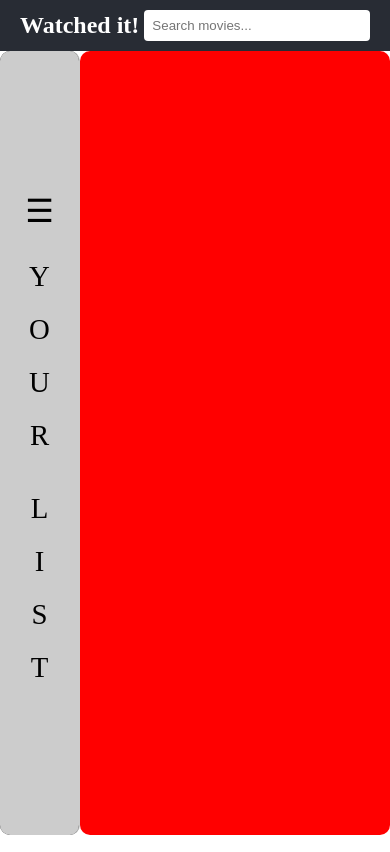
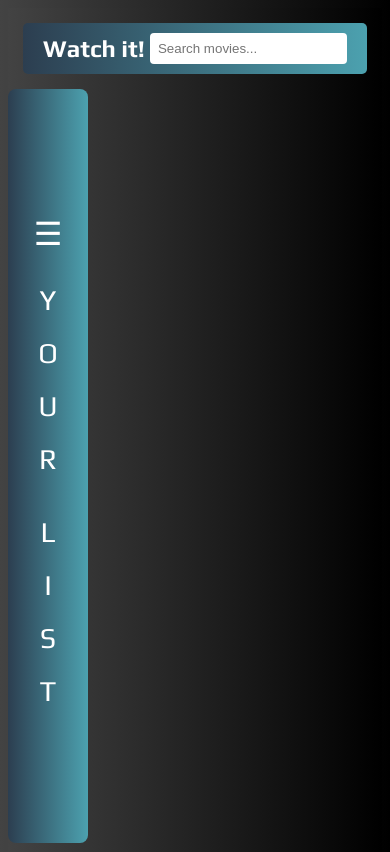
Before and after one commit to frestaris/watch-it, a React (Create React App) app: page / in a window 390 px wide. Built offline with nearby package versions, Linux system fonts and the light colour scheme.

Commit message:
responsive and colored

```diff
--- a/public/index.html
+++ b/public/index.html
@@ -11,7 +11,13 @@
     />
     <link rel="apple-touch-icon" href="%PUBLIC_URL%/logo192.png" />
     <link rel="manifest" href="%PUBLIC_URL%/manifest.json" />
-    <title>React App</title>
+    <title>Watch it!</title>
+    <link rel="preconnect" href="https://fonts.googleapis.com" />
+    <link rel="preconnect" href="https://fonts.gstatic.com" crossorigin />
+    <link
+      href="https://fonts.googleapis.com/css2?family=Play:wght@400;700&display=swap"
+      rel="stylesheet"
+    />
   </head>
   <body>
     <noscript>You need to enable JavaScript to run this app.</noscript>
--- a/src/components/Main.css
+++ b/src/components/Main.css
@@ -1,7 +1,7 @@
 /* main.css */
 .main {
   flex-grow: 1;
-  background-color: red;
+  background-color: transparent;
   overflow-y: auto;
   padding: 10px;
   border-radius: 10px;
@@ -13,11 +13,11 @@
 }
 
 .movie-card {
-  background-color: #fff;
   border-radius: 8px;
   position: relative;
   margin: 2.5px 5px;
   cursor: pointer;
+  box-shadow: 0px 4px 8px rgba(255, 255, 255, 0.8);
 }
 
 .movie-poster {
--- a/src/components/MovieDetail.css
+++ b/src/components/MovieDetail.css
@@ -1,98 +1,8 @@
-/* .details {
-  display: flex;
-  flex-direction: row;
-  max-height: calc(100vh - 60px);
-  overflow-y: auto;
-  padding: 20px;
-}
-
-.hero {
-  position: relative;
-  flex: 1;
-}
-
-.hero,
-.hero-overview {
-  flex: 1;
-  display: flex;
-  flex-direction: column;
-  border-radius: 8px;
-}
-
-.hero-overview {
-  background-color: red;
-  margin-left: 5px;
-}
-
-.hero img {
-  width: 100%;
-  border-radius: 8px;
-  flex: 1;
-  object-fit: cover;
-}
-
-.btn-back {
-  position: absolute;
-  top: 10px;
-  left: 10px;
-  background-color: rgba(0, 56, 116, 0.8);
-  color: white;
-  border: none;
-  border-radius: 5px;
-  padding: 10px 15px;
-  cursor: pointer;
-  font-size: 16px;
-  transition: background-color 0.3s;
-}
-
-.btn-back:hover {
-  background-color: rgba(0, 86, 179, 0.8);
-}
-
-.btn-add {
-  position: absolute;
-  top: 10px;
-  right: 10px;
-  background-color: rgba(0, 211, 95, 0.8);
-  color: white;
-  border: none;
-  border-radius: 50%;
-  padding: 10px 15px;
-  cursor: pointer;
-  font-size: 16px;
-  transition: background-color 0.3s;
-}
-
-.btn-add:hover {
-  background-color: rgba(0, 179, 0, 0.8);
-}
-
-.hero-overview h2 {
-  padding-bottom: 5px;
-}
-
-@media (max-width: 1000px) {
-  .details {
-    flex-direction: column;
-    max-height: none;
-  }
-
-  .hero {
-    margin-bottom: 10px;
-  }
-
-  .hero-overview {
-    margin-left: 0;
-    padding: 20px;
-  }
-} */
-
 .details {
   display: flex;
-  flex-direction: row;
-  max-height: calc(100vh - 60px);
+  height: calc(100vh - 90px);
   overflow-y: auto;
-  padding: 20px;
+  margin-left: 10px;
 }
 
 .hero,
@@ -108,18 +18,16 @@
 }
 
 .hero-overview {
-  background-color: #f8f9fa; /* Light gray background for contrast */
-  margin-left: 20px; /* Increased margin for better spacing */
-  padding: 20px; /* Consistent padding */
-  border-radius: 8px; /* Smooth corners */
-  box-shadow: 0 2px 10px rgba(0, 0, 0, 0.1); /* Subtle shadow for depth */
+  background-color: transparent;
+  color: white;
+  margin-left: 20px;
 }
 
 .hero img {
   width: 100%;
   border-radius: 8px;
-  flex: 1;
   object-fit: cover;
+  padding-bottom: 10px;
 }
 
 .btn-back {
@@ -156,31 +64,35 @@
 }
 
 .hero-overview h2 {
-  font-size: 24px; /* Larger font size for the title */
-  margin: 0 0 10px; /* Top margin removed, bottom margin added */
-  font-weight: bold; /* Bold text for emphasis */
-  color: #333; /* Darker color for contrast */
+  font-size: 24px;
+  margin: 0 0 10px;
+  font-weight: bold;
 }
 
 .hero-overview p {
-  margin: 5px 0; /* Consistent margin for paragraphs */
-  color: #555; /* Slightly lighter text color for body text */
+  margin: 5px 0;
 }
 
 .rating {
-  display: flex; /* Flexbox for rating elements */
-  align-items: center; /* Center align items */
-  margin: 10px 0; /* Margin for spacing */
+  display: flex;
+  align-items: center;
+}
+.hero-overview h2 {
+  text-decoration: underline;
+}
+em {
+  color: grey;
+  font-size: 1.2rem;
+}
+.rating button {
+  margin-left: 10px;
 }
 
-.rating button {
-  margin-left: 10px; /* Space between rating and button */
-}
-
-@media (max-width: 1000px) {
+@media (max-width: 1100px) {
   .details {
     flex-direction: column;
     max-height: none;
+    padding-bottom: 10px;
   }
 
   .hero {
--- a/src/components/MovieDetail.js
+++ b/src/components/MovieDetail.js
@@ -93,15 +93,15 @@ const MovieDetail = ({ selectedId, onCloseMovie, watched, onAddWatched }) => {
         <p>Duration: {runtime}</p>
         <p>Genre: {genre}</p>
         <p>
+          IMDB Rating - {imdbRating}
           <span>⭐</span>
-          {imdbRating} IMDB Rating
         </p>
 
         <div className="rating">
           {isWatched ? (
             <p>
+              Your Rating - {watchedUserRating}
               <span>⭐</span>
-              {watchedUserRating} Your Rating
             </p>
           ) : (
             <>
--- a/src/components/Navbar.css
+++ b/src/components/Navbar.css
@@ -2,8 +2,10 @@
   display: flex;
   justify-content: space-between;
   align-items: center;
-  background-color: #282c34;
+  background-image: linear-gradient(to right, #2c3e50, #4ca1af);
   padding: 10px 20px;
+  margin: 15px;
+  border-radius: 5px;
   color: white;
   position: relative;
 }
--- a/src/components/Navbar.js
+++ b/src/components/Navbar.js
@@ -5,7 +5,7 @@ import "./Navbar.css";
 const Navbar = ({ setQuery }) => {
   return (
     <div className="navbar">
-      <div className="logo">Watched it!</div>
+      <div className="logo">Watch it!</div>
       <Search setQuery={setQuery} />
     </div>
   );
--- a/src/components/Sidebar.css
+++ b/src/components/Sidebar.css
@@ -21,6 +21,7 @@
   object-fit: cover;
   border-radius: 8px;
   cursor: pointer;
+  box-shadow: 0px 4px 8px rgba(255, 255, 255, 0.8);
 }
 
 .card-image:hover {
--- a/src/index.css
+++ b/src/index.css
@@ -1,25 +1,44 @@
 * {
   box-sizing: border-box;
-  margin: 0;
   padding: 0;
+}
+html,
+body {
+  background-image: linear-gradient(to right, #434343 0%, black 100%);
+  font-family: "Play", sans-serif;
+  height: 100%;
+  overflow: hidden;
 }
 .app-container {
   display: flex;
   width: 100%;
-  height: calc(100vh - 60px);
-  overflow: hidden;
+  height: calc(100vh - 90px);
+}
+
+.load-more {
+  display: block;
+  margin: 20px auto;
+  padding: 10px 20px;
+  font-size: 16px;
+  background-color: #007bff; /* Customize the background color */
+  color: white;
+  border: none;
+  border-radius: 5px;
+  cursor: pointer;
+}
+
+.load-more:hover {
+  background-color: #0056b3; /* Darker shade on hover */
 }
 
 .sidebar {
   width: 250px;
   transition: width 0.3s ease;
-  background-color: #212121;
-  border-right: 1px solid #ccc;
-  height: calc(100vh - 60px);
+  background-color: transparent;
+  height: 100%;
   flex-shrink: 0;
   overflow-y: auto;
   overflow-x: hidden;
-  border-radius: 10px;
 }
 
 .toggle-icon {
@@ -40,7 +59,9 @@
     font-size: 2rem;
     height: 100%;
     cursor: pointer;
-    background: #ccc;
+    background-image: linear-gradient(to right, #2c3e50, #4ca1af);
+    color: white;
+    border-radius: 8px;
   }
 
   .column-text {
```
